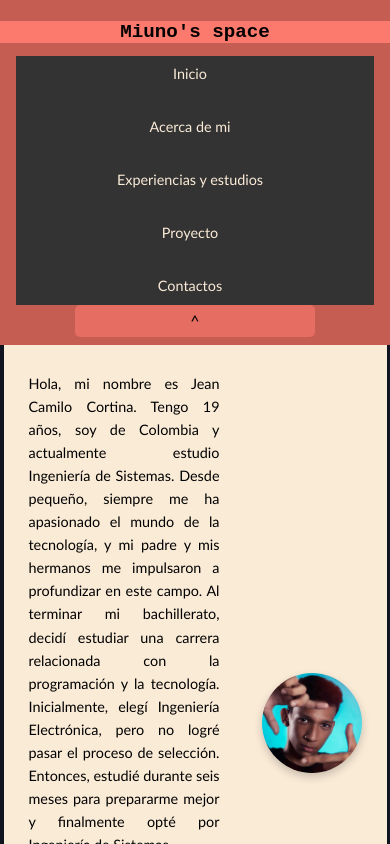
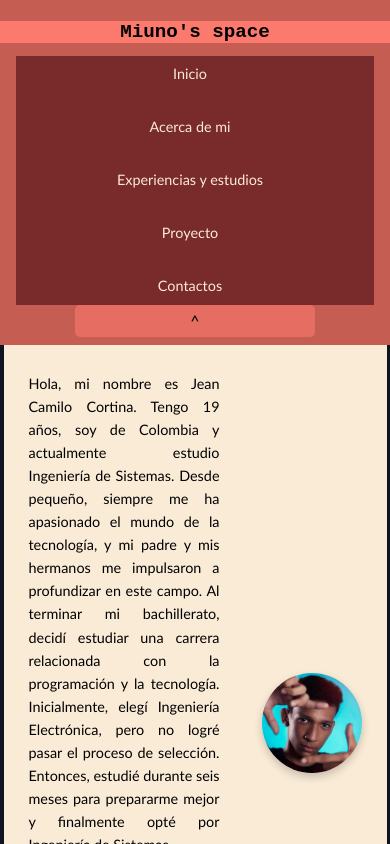
Before and after one commit to BillJean521/Miuno-s-page, a plain HTML site: page index.html in a window 390 px wide. Both pictures are taken after a click on the button "Toggle-navigation". Shown: the top 844 px of the page. Drawn offline with Linux system fonts and the light colour scheme.

Commit message:
cambios_x2

```diff
--- a/style.css
+++ b/style.css
@@ -12,6 +12,7 @@ body{
     /* overflow-x: hidden; */
 }
 
+/*Barra de navegación*/
 header{
     margin: 0 ;
     position: fixed;
@@ -71,6 +72,7 @@ main{
 
 }
 
+/*Container de bienvenida*/
 .Bienvenido{
     margin: 6em auto 1em;
     display: flex;
@@ -86,6 +88,7 @@ main{
     background-position: 50% 70%;
 }
 
+/*Container acerca de mi*/
 .Acerca{
     margin: 20px auto 0;
     padding: 1em;
@@ -121,6 +124,7 @@ main{
     max-width: 600px;
 }
 
+/*Container de experiencias*/
 .Experiencias{
     margin: 0 auto 0;
     padding: 1em;
@@ -147,6 +151,7 @@ main{
     text-align: left;
 }
 
+/*Container de proyectos (Horario) con tablas responsive*/
 .Horario{
     margin: 0 auto 0;
     padding: 1em;
@@ -185,6 +190,7 @@ main{
     padding: 30px;
 }
 
+/*Entrada al formulario*/
 .Formul{
     margin: 1em auto ;
     padding: 1em;
@@ -223,6 +229,7 @@ button a{
     display: none;
 }
 
+/*Footer */
 footer{
     text-align: center;
     background-color: #060606;
@@ -241,11 +248,12 @@ footer ul li a{
 
 @media (max-width: 768px) {
 
+    /*Para la barra de navegación en mobiles*/
     nav ul{
         display: none;
         flex-direction: column;
         width: 100%;
-        background-color: #333;
+        background-color: #792a2a;
     }
 
     nav ul li a {
@@ -261,6 +269,7 @@ footer ul li a{
         display: flex;
     }
 
+    /*Responsive para los contenedores*/
     .Bienvenido, .Acerca, .Experiencias, .Horario, .Formul {
         margin: 10px auto;
         padding: 1em;
@@ -285,7 +294,7 @@ footer ul li a{
         padding: 2em 1em;
     }
 
-
+    /*Responsive para las tablas*/
     .Horario section table, .Horario section thead, .Horario section tbody, .Horario section th, .Horario section td, .Horario section tr {
         display: block;
         width: 100%;
```
